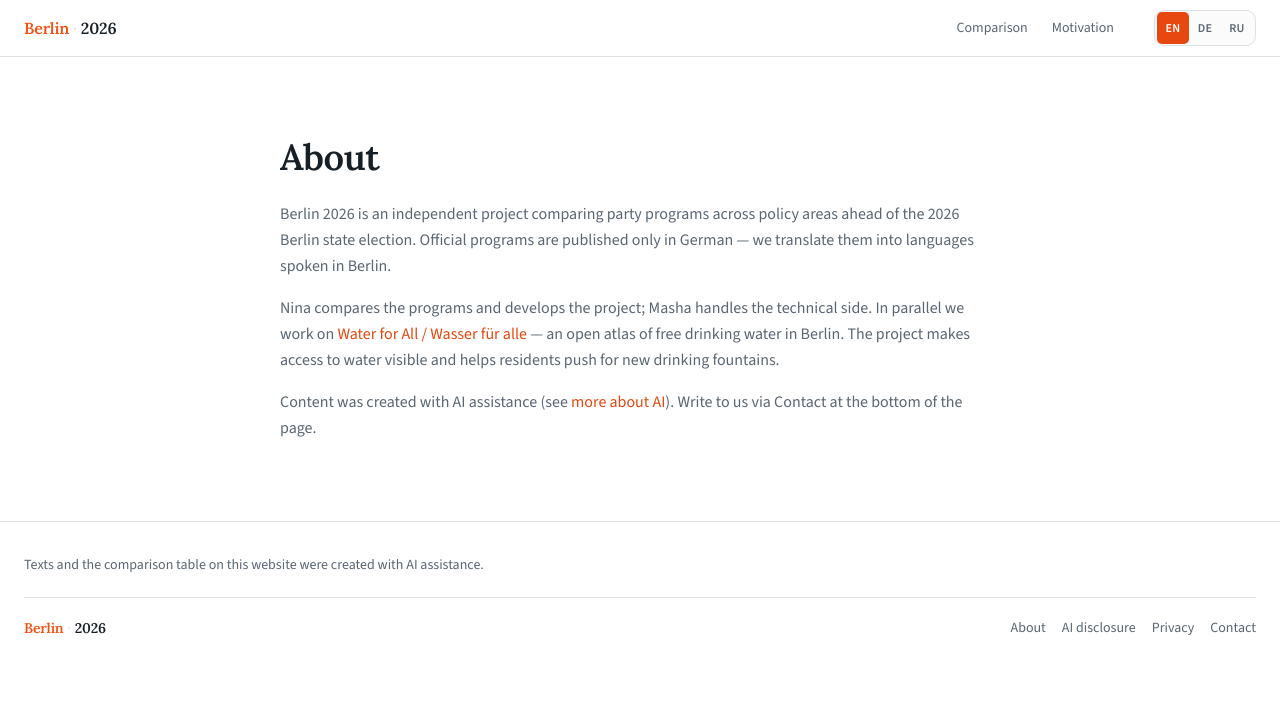
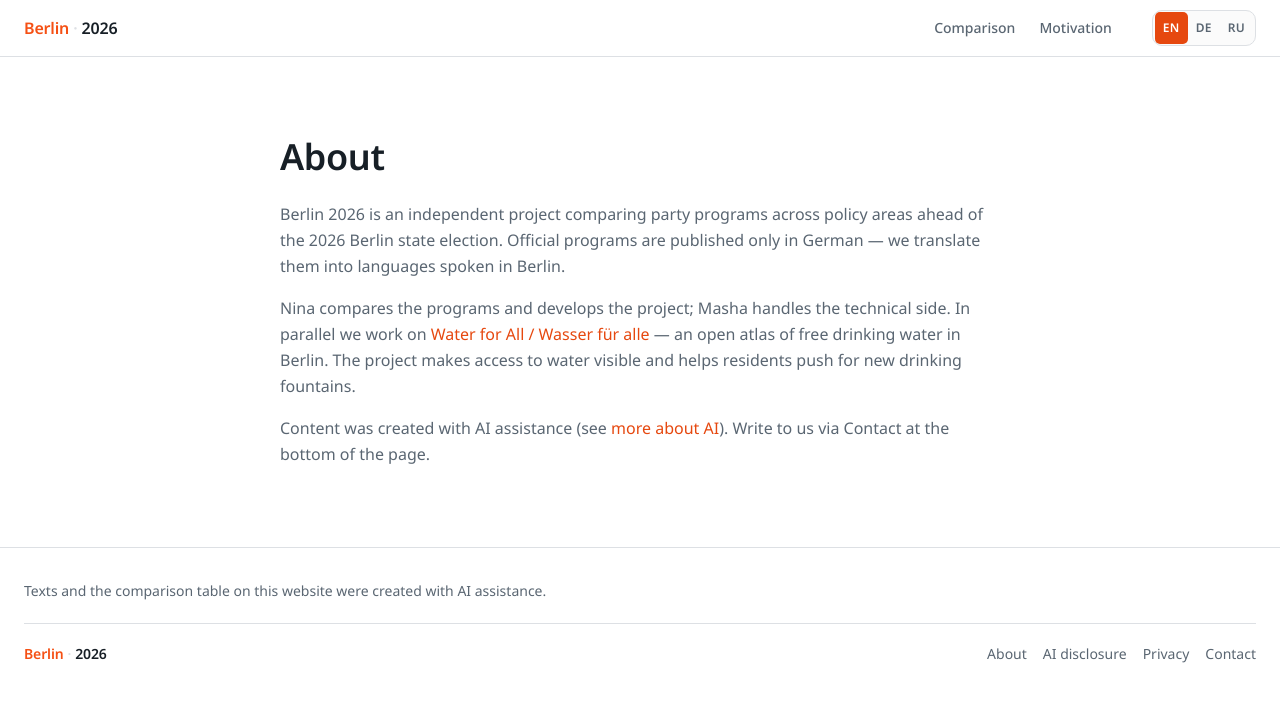
Before and after one commit to mashazyu/berlin-2026, a Next.js app: page /en/about in a window 1280 px wide. Shown: the top 702 px of the page. Built offline with nearby package versions, Linux system fonts and the light colour scheme.

Commit message:
fix: fonts again

```diff
--- a/app/[lang]/layout.tsx
+++ b/app/[lang]/layout.tsx
@@ -1,5 +1,5 @@
 import type React from "react"
-import { Lora, Source_Sans_3 } from "next/font/google"
+import localFont from "next/font/local"
 import { notFound } from "next/navigation"
 import { LanguageProvider } from "@/components/language-provider"
 import {
@@ -8,17 +8,33 @@ import {
 } from "@/lib/i18n/get-translations"
 import { CONTENT_LANGUAGE } from "@/lib/seo/constants"
 
-const lora = Lora({
-  subsets: ["latin", "latin-ext", "cyrillic"],
-  variable: "--font-lora",
+/** Local Noto Sans (Latin + Cyrillic). Google webfonts were inconsistent for RU. */
+const notoSans = localFont({
+  src: [
+    {
+      path: "../../assets/fonts/NotoSans-400.ttf",
+      weight: "400",
+      style: "normal",
+    },
+    {
+      path: "../../assets/fonts/NotoSans-500.ttf",
+      weight: "500",
+      style: "normal",
+    },
+    {
+      path: "../../assets/fonts/NotoSans-600.ttf",
+      weight: "600",
+      style: "normal",
+    },
+    {
+      path: "../../assets/fonts/NotoSans-700.ttf",
+      weight: "700",
+      style: "normal",
+    },
+  ],
+  variable: "--font-noto-sans",
   display: "swap",
-})
-
-/** Source Sans 3 (not DM Sans): DM Sans has no Cyrillic glyphs → RU body fell back to Arial. */
-const sourceSans = Source_Sans_3({
-  subsets: ["latin", "latin-ext", "cyrillic", "cyrillic-ext"],
-  variable: "--font-source-sans",
-  display: "swap",
+  adjustFontFallback: false,
 })
 
 export function generateStaticParams() {
@@ -40,9 +56,7 @@ export default async function LangLayout({
 
   return (
     <html lang={CONTENT_LANGUAGE[language]} suppressHydrationWarning>
-      <body
-        className={`${lora.variable} ${sourceSans.variable} font-sans antialiased`}
-      >
+      <body className={`${notoSans.variable} font-sans antialiased`}>
         <LanguageProvider initialLanguage={language}>{children}</LanguageProvider>
       </body>
     </html>
--- a/app/[lang]/opengraph-image.tsx
+++ b/app/[lang]/opengraph-image.tsx
@@ -32,7 +32,7 @@ export default async function OpenGraphImage({
           padding: "64px 72px",
           background: "#ffffff",
           color: "#171E25",
-          fontFamily: '"Noto Sans"',
+          fontFamily: "Noto Sans",
         }}
       >
         <div style={{ display: "flex", alignItems: "baseline", gap: 16 }}>
@@ -41,7 +41,7 @@ export default async function OpenGraphImage({
               fontSize: 52,
               fontWeight: 700,
               color: "#F55A1F",
-              fontFamily: '"Noto Sans"',
+              fontFamily: "Noto Sans",
             }}
           >
             Berlin
@@ -52,7 +52,7 @@ export default async function OpenGraphImage({
               fontSize: 52,
               fontWeight: 700,
               color: "#171E25",
-              fontFamily: '"Noto Sans"',
+              fontFamily: "Noto Sans",
             }}
           >
             2026
@@ -65,7 +65,7 @@ export default async function OpenGraphImage({
               fontWeight: 700,
               lineHeight: 1.2,
               maxWidth: 980,
-              fontFamily: '"Noto Sans"',
+              fontFamily: "Noto Sans",
             }}
           >
             {t.hero.headline}
@@ -76,7 +76,7 @@ export default async function OpenGraphImage({
               color: "#5A6570",
               maxWidth: 900,
               fontWeight: 400,
-              fontFamily: '"Noto Sans"',
+              fontFamily: "Noto Sans",
             }}
           >
             {t.hero.support}
--- a/app/globals.css
+++ b/app/globals.css
@@ -54,8 +54,8 @@
   --color-stance-mixed: hsl(var(--stance-mixed));
   --color-stance-none: hsl(var(--stance-none));
   --color-section-muted: hsl(var(--section-muted));
-  --font-sans: var(--font-source-sans), ui-sans-serif, system-ui, sans-serif;
-  --font-display: var(--font-lora), ui-serif, Georgia, serif;
+  --font-sans: var(--font-noto-sans), ui-sans-serif, system-ui, sans-serif;
+  --font-display: var(--font-noto-sans), ui-sans-serif, system-ui, sans-serif;
   --radius-sm: calc(var(--radius) - 4px);
   --radius-md: calc(var(--radius) - 2px);
   --radius-lg: var(--radius);
--- a/lib/seo/metadata.ts
+++ b/lib/seo/metadata.ts
@@ -62,7 +62,7 @@ export function pageMetadata(key: PageKey) {
         siteName: "Berlin 2026",
         images: [
           {
-            url: `${BASE_URL}/${safeLang}/opengraph-image`,
+            url: `${BASE_URL}/${safeLang}/opengraph-image?v=2`,
             width: 1200,
             height: 630,
             alt: title,
@@ -73,7 +73,7 @@ export function pageMetadata(key: PageKey) {
         card: "summary_large_image",
         title,
         description,
-        images: [`${BASE_URL}/${safeLang}/opengraph-image`],
+        images: [`${BASE_URL}/${safeLang}/opengraph-image?v=2`],
       },
     }
   }
--- a/lib/seo/og-fonts.ts
+++ b/lib/seo/og-fonts.ts
@@ -2,9 +2,16 @@ import { readFile } from "node:fs/promises"
 import path from "node:path"
 
 /** Local full Noto Sans (Latin + Cyrillic) for `next/og` — no network at build.
- *  Refresh with `pnpm regen:og-fonts` (full TTFs, not Google `text=` subsets). */
+ *  Refresh with `pnpm regen:og-fonts`. */
 
 const FONT_DIR = path.join(process.cwd(), "assets", "fonts")
+
+function toArrayBuffer(buf: Buffer): ArrayBuffer {
+  return buf.buffer.slice(
+    buf.byteOffset,
+    buf.byteOffset + buf.byteLength
+  ) as ArrayBuffer
+}
 
 let fontsPromise: Promise<
   {
@@ -24,13 +31,13 @@ async function loadLocalFonts() {
   return [
     {
       name: "Noto Sans",
-      data: Uint8Array.from(regularBuf).buffer,
+      data: toArrayBuffer(regularBuf),
       style: "normal" as const,
       weight: 400 as const,
     },
     {
       name: "Noto Sans",
-      data: Uint8Array.from(boldBuf).buffer,
+      data: toArrayBuffer(boldBuf),
       style: "normal" as const,
       weight: 700 as const,
     },
--- a/locales/de.json
+++ b/locales/de.json
@@ -1,22 +1,26 @@
 {
   "metadata": {
-    "homeTitle": "Berlin 2026 — Wahlprogramme zur Abgeordnetenhauswahl vergleichen",
-    "homeDescription": "Berliner Wahlprogramme zur Abgeordnetenhauswahl am 20. September 2026 im Vergleich — Verkehr, Wohnen, Klima, Sicherheit, Bildung, Gesundheit, Migration und mehr.",
+    "homeTitle": "Berlin 2026 — Wahlprogramme zur Abgeordnetenhauswahl 2026 im Vergleich",
+    "homeDescription": "Offizielle Programme der 10 größten Parteien zu über 50 Themen im Vergleich — Abgeordnetenhauswahl Berlin am 20. September 2026. Keine Wahlempfehlung.",
     "aboutTitle": "Über uns — Berlin 2026",
-    "aboutDescription": "Wer hinter Berlin 2026 steckt: Nina vergleicht die Programme und treibt das Projekt voran; Mascha sorgt für die technische Umsetzung.",
+    "aboutDescription": "Wer hinter Berlin 2026 steckt: Nina vergleicht die Programme und treibt das Projekt voran; Mascha sorgt für die Technik. Unabhängig, keine Parteibindung.",
     "privacyTitle": "Datenschutzerklärung — Berlin 2026",
     "privacyDescription": "Wie Berlin 2026 personenbezogene Daten gemäß DSGVO verarbeitet.",
     "aiDisclosureTitle": "KI-Hinweis — Berlin 2026",
-    "aiDisclosureDescription": "Wie wir KI-Tools beim Verfassen von Website-Texten und beim Vergleich von Wahlprogrammen nutzen — und wie Menschen für Ideen, Inhalt und Genauigkeit verantwortlich bleiben.",
+    "aiDisclosureDescription": "Wie wir KI beim Verfassen von Website-Texten und beim Vergleich von Wahlprogrammen nutzen — und wie Menschen für Ideen, Inhalt und Genauigkeit verantwortlich bleiben.",
     "keywords": [
       "Berlin",
-      "Wahl 2026",
+      "Abgeordnetenhauswahl 2026",
       "Abgeordnetenhaus",
-      "Abgeordnetenhauswahl",
       "Wahlprogramme",
       "Parteivergleich",
+      "Verkehr",
+      "Wohnen",
       "Klima",
-      "Verkehr"
+      "Sicherheit",
+      "Bildung",
+      "Gesundheit",
+      "Migration"
     ]
   },
   "brand": {
--- a/locales/en.json
+++ b/locales/en.json
@@ -1,13 +1,13 @@
 {
   "metadata": {
-    "homeTitle": "Berlin 2026 — Compare party programs for the state election",
-    "homeDescription": "Side-by-side comparison of official party programs for the Berlin state election on 20 September 2026 — transport, housing, climate, security, education, health, migration, and more.",
+    "homeTitle": "Berlin 2026 — Compare party programs for the 2026 Berlin state election",
+    "homeDescription": "Compare official programs of the 10 largest parties across 50+ topics for the Berlin state election on 20 September 2026 — not voting advice.",
     "aboutTitle": "About — Berlin 2026",
-    "aboutDescription": "Who runs Berlin 2026: Nina compares party programs and develops the project; Masha handles the technical side.",
+    "aboutDescription": "Who builds Berlin 2026: Nina compares party programs and develops the project; Masha handles the technical side. Independent, not affiliated with any party.",
     "privacyTitle": "Privacy Policy — Berlin 2026",
     "privacyDescription": "How Berlin 2026 handles personal data in line with GDPR.",
     "aiDisclosureTitle": "AI Disclosure — Berlin 2026",
-    "aiDisclosureDescription": "How we use AI tools to help write website text and compare party programs, and how humans remain responsible for ideas, substance, and accuracy.",
+    "aiDisclosureDescription": "How we use AI to help draft site text and compare party programs — and how humans stay responsible for ideas, substance, and accuracy.",
     "keywords": [
       "Berlin",
       "Berlin state election 2026",
@@ -15,8 +15,13 @@
       "state parliament",
       "party programs",
       "party comparison",
+      "transport",
+      "housing",
       "climate",
-      "transport"
+      "security",
+      "education",
+      "health",
+      "migration"
     ]
   },
   "brand": {
--- a/scripts/regen-og-fonts.mjs
+++ b/scripts/regen-og-fonts.mjs
@@ -1,6 +1,5 @@
 /**
- * Refresh local Noto Sans files used by next/og (full Latin + Greek + Cyrillic).
- * Prefer full unhinted TTFs over Google CSS `text=` subsets (those miss glyphs when copy changes).
+ * Refresh local Noto Sans files used by next/og and next/font/local.
  *
  *   pnpm regen:og-fonts
  */
@@ -18,6 +17,14 @@ const FILES = [
     out: "NotoSans-400.ttf",
   },
   {
+    url: "https://cdn.jsdelivr.net/gh/notofonts/notofonts.github.io/fonts/NotoSans/unhinted/ttf/NotoSans-Medium.ttf",
+    out: "NotoSans-500.ttf",
+  },
+  {
+    url: "https://cdn.jsdelivr.net/gh/notofonts/notofonts.github.io/fonts/NotoSans/unhinted/ttf/NotoSans-SemiBold.ttf",
+    out: "NotoSans-600.ttf",
+  },
+  {
     url: "https://cdn.jsdelivr.net/gh/notofonts/notofonts.github.io/fonts/NotoSans/unhinted/ttf/NotoSans-Bold.ttf",
     out: "NotoSans-700.ttf",
   },
```
Also changed, not shown: locales/ru.json (+10 -5 lines), assets/fonts/NotoSans-500.ttf (added), assets/fonts/NotoSans-600.ttf (added).
